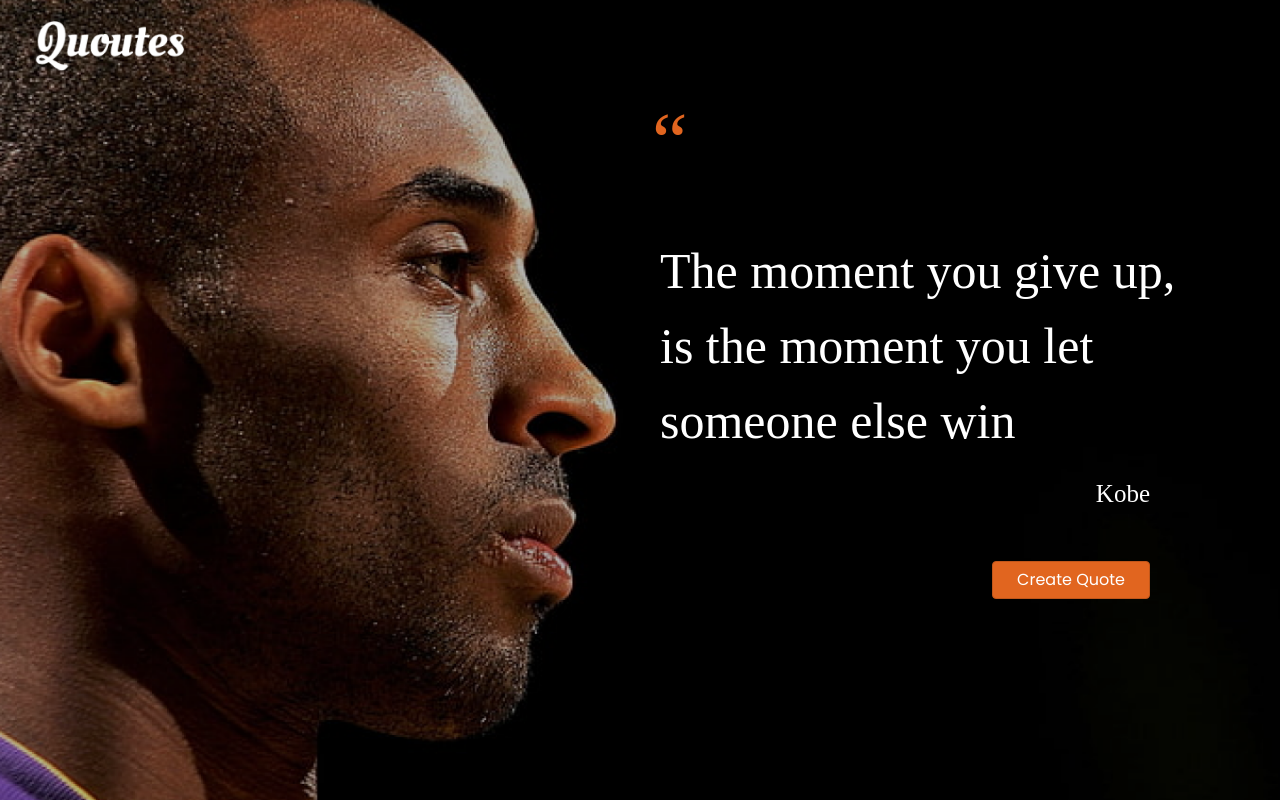
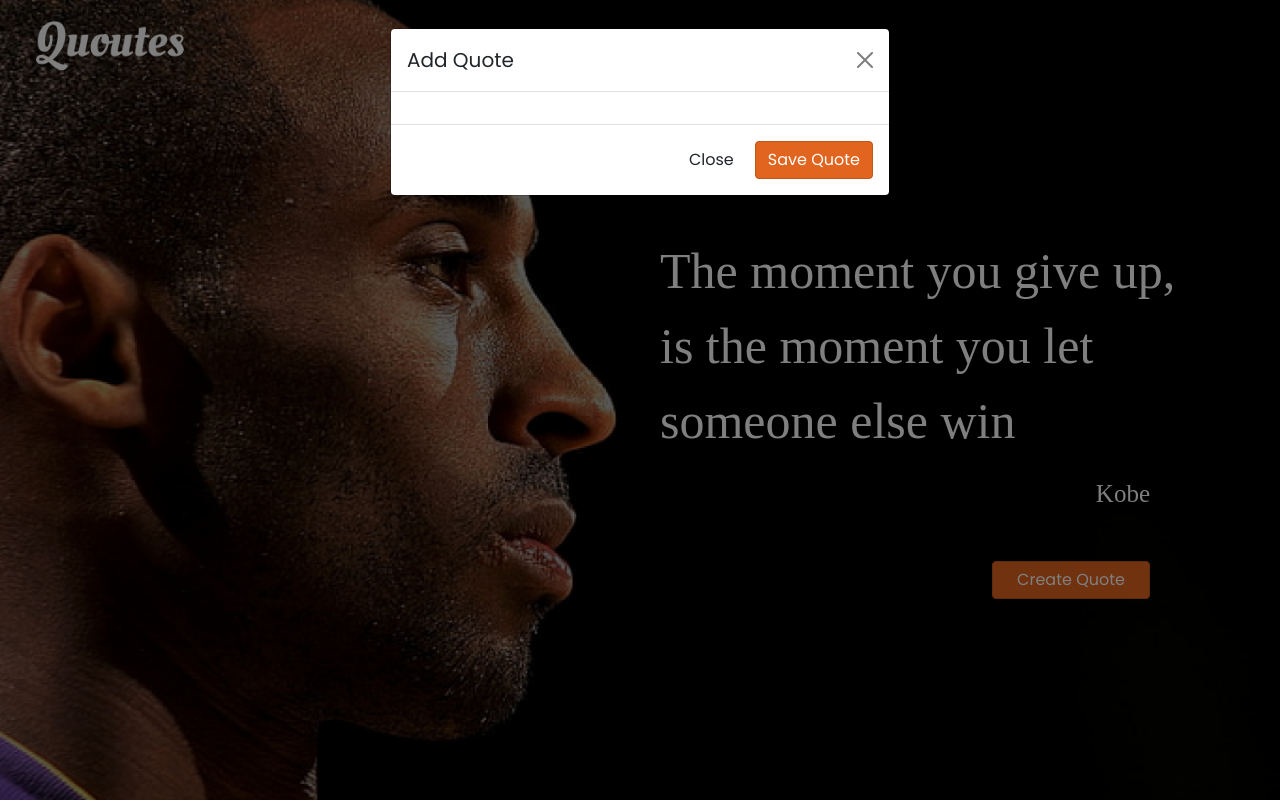
Before and after one commit to james-muriithi/ng-quote-app, an Angular app: page / in a window 1280 px wide. Built offline with nearby package versions, Linux system fonts and the light colour scheme; a web font is replaced by a local one.

Commit message:
add quote modal

```diff
--- a/package.json
+++ b/package.json
@@ -28,6 +28,7 @@
     "@angular-devkit/build-angular": "~13.0.3",
     "@angular/cli": "~13.0.3",
     "@angular/compiler-cli": "~13.0.0",
+    "@types/bootstrap": "^5.1.8",
     "@types/jasmine": "~3.10.0",
     "@types/node": "^12.11.1",
     "jasmine-core": "~3.10.0",
--- a/src/app/banner/banner.component.html
+++ b/src/app/banner/banner.component.html
@@ -24,3 +24,21 @@
         </div>
     </div>
 </div>
+
+<div class="modal fade" id="quote-modal" tabindex="-1" #addQuoteModalElement>
+    <div class="modal-dialog">
+        <div class="modal-content">
+            <div class="modal-header">
+                <h5 class="modal-title">Add Quote</h5>
+                <button type="button" class="btn-close" data-bs-dismiss="modal" aria-label="Close"></button>
+            </div>
+            <div class="modal-body">
+
+            </div>
+            <div class="modal-footer">
+                <button type="button" class="btn btn-secondary" data-bs-dismiss="modal">Close</button>
+                <button type="button" class="btn btn-primary">Save Quote</button>
+            </div>
+        </div>
+    </div>
+</div>
--- a/src/app/banner/banner.component.ts
+++ b/src/app/banner/banner.component.ts
@@ -1,5 +1,6 @@
-import { Component, OnInit } from '@angular/core';
+import { Component, OnInit, ViewChild, ElementRef } from '@angular/core';
 import { Quote } from '../../shared/quote.model';
+import {Modal} from 'bootstrap';
 
 @Component({
   selector: 'app-banner',
@@ -7,6 +8,8 @@ import { Quote } from '../../shared/quote.model';
   styleUrls: ['./banner.component.scss'],
 })
 export class BannerComponent implements OnInit {
+  @ViewChild('addQuoteModalElement') addQuoteModalElement : ElementRef;
+
   constructor() {}
 
   defaultQuote: Quote = new Quote(
@@ -16,7 +19,15 @@ export class BannerComponent implements OnInit {
     new Date()
   );
 
+  addQuoteModal: any;
+
   ngOnInit(): void {
-    console.log(this.defaultQuote);
+    // this.addQuoteModal = new Modal(this.addQuoteModalElement.nativeElement, {});
+  }
+  ngAfterViewInit():void{
+    console.log(this.addQuoteModalElement);
+    this.addQuoteModal = new Modal(this.addQuoteModalElement.nativeElement, {});
+    this.addQuoteModal.show();
+
   }
 }
```
Also changed, not shown: 1 other file (tests, documents, lock files or other folders).
